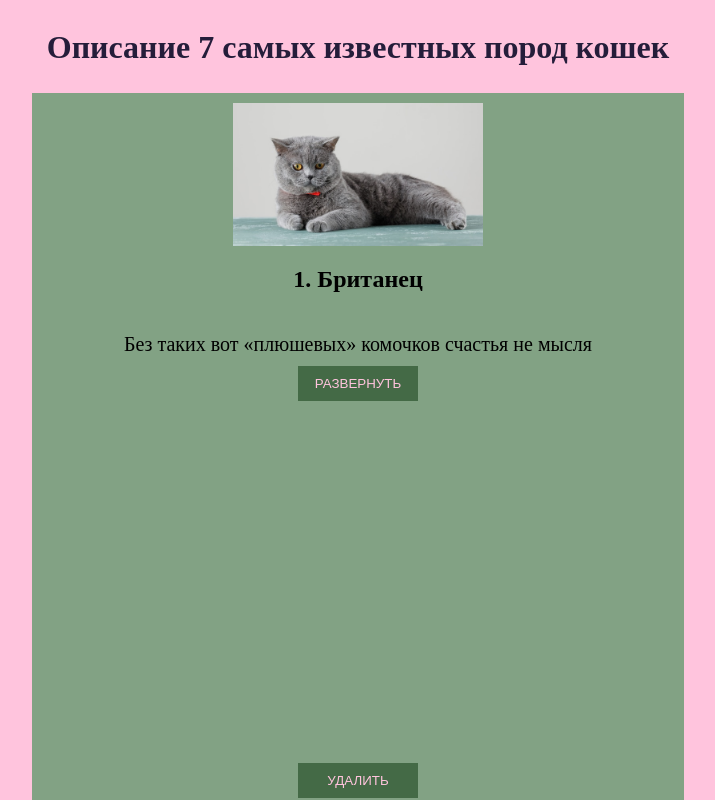
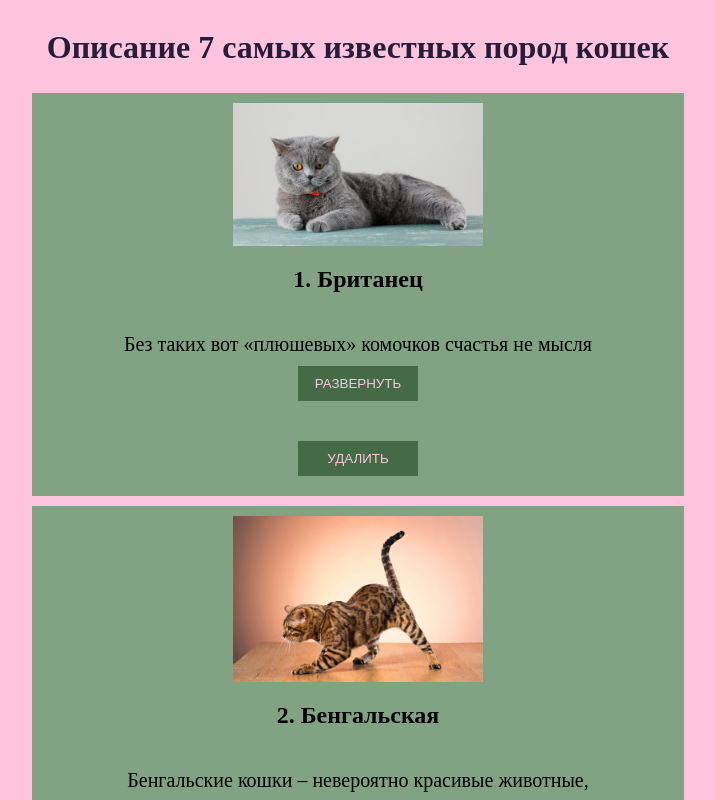
Before and after one commit to aleksaida/catsinfo, a React (Create React App) app: page / in a window 1280 px wide. Shown: the top 800 px of the page, without its empty margins (282-997 px from the left). Built offline with nearby package versions, Linux system fonts and the light colour scheme.

Commit message:
Update App.css

```diff
--- a/src/App.css
+++ b/src/App.css
@@ -26,7 +26,6 @@ button {
   font-size: 20px;
   width: 80%;
   text-align: center;
-  height: 400px;
 }
 
 .heading {
@@ -37,10 +36,6 @@ button {
   background-color: #F5C7A9;
 }
 
-.slideImage {
-  height: auto;
-  width: 400px;
-}
 
 
 .card {
```
